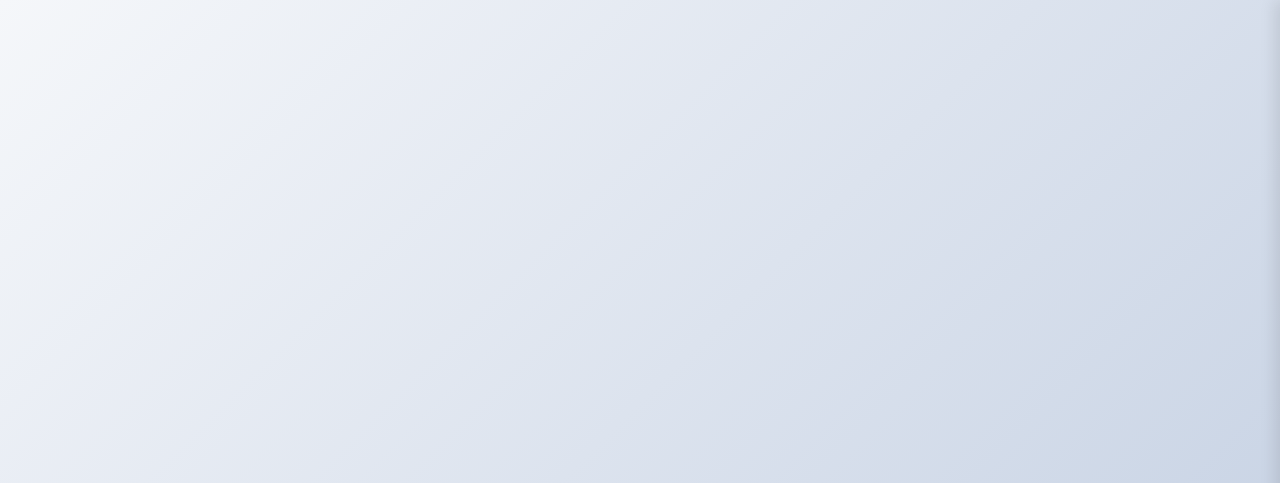
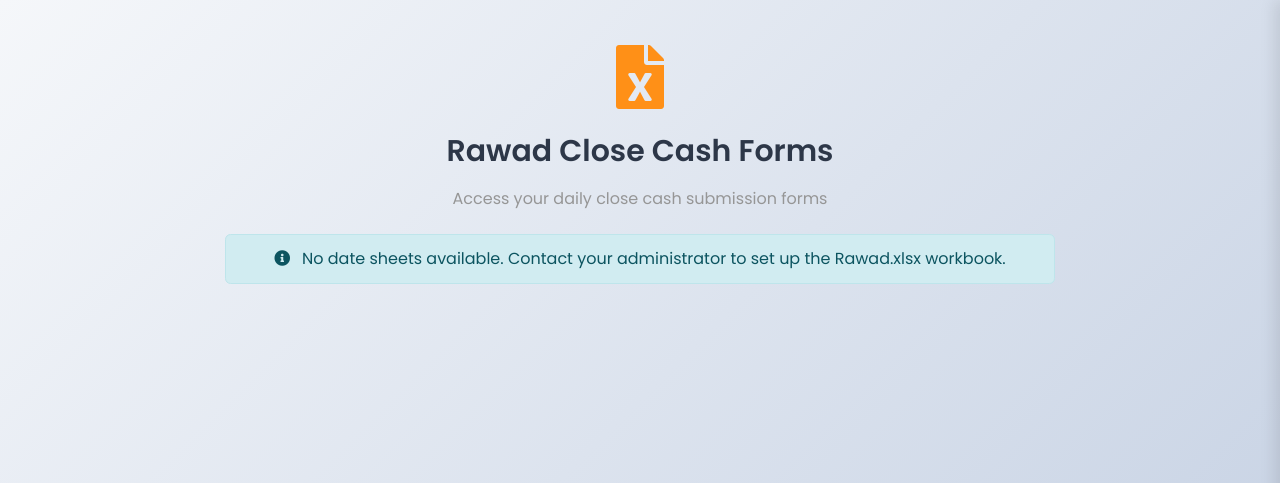
Before and after one commit to Rawad-A-I/a2z, a Django app: page /accounts/employee/close-cash/ in a window 1280 px wide. Shown: the top 483 px of the page. Run offline with Django 5.2, Linux system fonts and the light colour scheme; the visitor is signed in with stand-in values (Sample User, id 1); parts of the project's set-up code (start-up, migrations or seed data) failed here and were passed over; some libraries are stand-ins or nearby versions; some web fonts are replaced.

Commit message:
Rawad-only Close Cash forms: URLs, views with permission checks, sectioned templates, enhanced Excel schema detection, blank page entrypoint for Rawad/admin

```diff
--- a/accounts/close_cash_excel.py
+++ b/accounts/close_cash_excel.py
@@ -68,7 +68,7 @@ def detect_schema_for_sheet(ws) -> Dict[str, Any]:
     Heuristic detection:
     - If many label/value pairs in columns A/B → kv mode (single-record form)
     - Else if first non-empty row seems headers → table mode (use first data row)
-    Returns schema dict with mode, fields, and positional hints.
+    Returns schema dict with mode, fields, sections, and positional hints.
     """
     max_row = ws.max_row or 1
     max_col = ws.max_column or 1
@@ -76,23 +76,48 @@ def detect_schema_for_sheet(ws) -> Dict[str, Any]:
     # Attempt KV mode by scanning first 50 rows, first 4 columns for pairs
     kv_fields = []
     kv_hits = 0
+    sections = []
+    current_section = {"title": "General", "fields": []}
+
     for r in range(1, min(max_row, 50) + 1):
         label_cell = ws.cell(row=r, column=1)
         value_cell = ws.cell(row=r, column=2)
         label = label_cell.value if label_cell.value is not None else ""
+        value = value_cell.value if value_cell.value is not None else ""
+
         if isinstance(label, str) and label.strip():
-            kv_hits += 1
-            kv_fields.append({
-                "key": re.sub(r"[^a-zA-Z0-9_]+", "_", label.strip()).strip("_").lower()[:50] or f"field_{r}",
-                "label": label.strip(),
-                "type": infer_type(value_cell.value),
-                "cell": {"row": r, "col": 2},
-                "required": False,
-            })
+            # Check if this is a section header (label exists, value is empty)
+            if isinstance(value, str) and not value.strip():
+                # This might be a section header
+                if current_section["fields"]:  # Save previous section if it has fields
+                    sections.append(current_section.copy())
+                current_section = {"title": label.strip(), "fields": []}
+            else:
+                # Regular field
+                field = {
+                    "key": re.sub(r"[^a-zA-Z0-9_]+", "_", label.strip()).strip("_").lower()[:50] or f"field_{r}",
+                    "label": label.strip(),
+                    "type": infer_type(value),
+                    "cell": {"row": r, "col": 2},
+                    "required": False,
+                }
+                current_section["fields"].append(field)
+                kv_fields.append(field)
+                kv_hits += 1
+
+    # Add the last section
+    if current_section["fields"]:
+        sections.append(current_section)
+
+    # If no sections detected, create a single "General" section
+    if not sections and kv_fields:
+        sections = [{"title": "General", "fields": kv_fields}]
+
     if kv_hits >= 5:
         return {
             "mode": "kv",
             "fields": kv_fields,
+            "sections": sections,
         }
 
     # Header/table mode: find first non-empty row as headers
--- a/accounts/close_cash_views.py
+++ b/accounts/close_cash_views.py
@@ -79,16 +79,13 @@ def close_cash_dashboard(request):
         messages.error(request, 'You do not have employee access.')
         return redirect('index')
 
-    # Show blank page for all per new requirement
-    return render(request, 'accounts/close_cash_dashboard.html', {})
-
-    files = get_user_excel_files(request.user)
-
-    context = {
-        'files': files,
-        'is_admin': request.user.is_superuser,
-        'user': request.user,
-    }
+    # Show Rawad entrypoint for Rawad/admin, blank for others
+    context = {}
+    if is_rawad_or_admin(request.user):
+        # Get available date sheets for Rawad
+        schemas = CloseCashSchema.objects.filter(workbook__iexact='Rawad.xlsx').order_by('sheet_name')
+        context['rawad_schemas'] = schemas
+        context['show_rawad_entry'] = True
 
     return render(request, 'accounts/close_cash_dashboard.html', context)
 
@@ -356,6 +353,117 @@ def a2z_master_editor(request):
         return redirect('close_cash_dashboard')
 
 
+# =====================
+# Rawad-only Forms
+# =====================
+
+def is_rawad_or_admin(user):
+    """Check if user is Rawad (case-insensitive) or admin."""
+    return user.is_superuser or user.username.lower() == 'rawad'
+
+
+@login_required
+def rawad_forms_dashboard(request):
+    """Rawad-only forms dashboard showing available date sheets."""
+    if not is_rawad_or_admin(request.user):
+        messages.error(request, 'You do not have access to this page.')
+        return redirect('index')
+
+    # Get schemas for Rawad.xlsx
+    schemas = CloseCashSchema.objects.filter(workbook__iexact='Rawad.xlsx').order_by('sheet_name')
+    entries = CloseCashEntry.objects.filter(user=request.user, workbook__iexact='Rawad.xlsx')
+    latest_by_sheet = {e.sheet_name: e for e in entries}
+
+    context = {
+        'schemas': schemas,
+        'latest_by_sheet': latest_by_sheet,
+        'workbook_name': 'Rawad.xlsx',
+    }
+    return render(request, 'accounts/close_cash_rawad_dashboard.html', context)
+
+
+@login_required
+def rawad_edit_close_cash_form(request, sheet_name):
+    """Edit Rawad form for specific date sheet."""
+    if not is_rawad_or_admin(request.user):
+        messages.error(request, 'You do not have access to this page.')
+        return redirect('index')
+
+    try:
+        schema_obj = CloseCashSchema.objects.get(workbook__iexact='Rawad.xlsx', sheet_name=sheet_name, version='v1')
+    except CloseCashSchema.DoesNotExist:
+        messages.error(request, 'Form schema not found for this sheet.')
+        return redirect('rawad_forms_dashboard')
+
+    # Load latest entry for prefill
+    entry = CloseCashEntry.objects.filter(
+        user=request.user,
+        workbook__iexact='Rawad.xlsx',
+        sheet_name=sheet_name,
+        source_version='v1'
+    ).order_by('-created_at').first()
+
+    context = {
+        'sheet_name': sheet_name,
+        'schema': schema_obj.schema_json,
+        'values': entry.data_json if entry else {},
+        'workbook_name': 'Rawad.xlsx',
+    }
+    return render(request, 'accounts/close_cash_form_edit.html', context)
+
+
+@login_required
+@require_POST
+@transaction.atomic
+def rawad_submit_close_cash_form(request, sheet_name):
+    """Submit Rawad form data."""
+    if not is_rawad_or_admin(request.user):
+        return JsonResponse({'error': 'Access denied'}, status=403)
+
+    try:
+        payload = json.loads(request.body.decode('utf-8'))
+    except Exception:
+        return JsonResponse({'error': 'Invalid JSON payload'}, status=400)
+
+    data = payload.get('data', {})
+    entry_date = payload.get('entry_date')
+
+    try:
+        schema_obj = CloseCashSchema.objects.get(workbook__iexact='Rawad.xlsx', sheet_name=sheet_name, version='v1')
+    except CloseCashSchema.DoesNotExist:
+        return JsonResponse({'error': 'Form schema not found'}, status=404)
+
+    # Convert entry_date
+    from django.utils import timezone
+    if entry_date:
+        try:
+            from datetime import date
+            entry_date_obj = timezone.datetime.fromisoformat(entry_date).date()
+        except Exception:
+            return JsonResponse({'error': 'Invalid entry_date'}, status=400)
+    else:
+        entry_date_obj = timezone.now().date()
+
+    # Persist DB entry
+    entry = CloseCashEntry.objects.create(
+        user=request.user,
+        workbook='Rawad.xlsx',
+        sheet_name=sheet_name,
+        entry_date=entry_date_obj,
+        data_json=data,
+        source_version='v1',
+    )
+
+    # Sync back to Rawad workbook
+    try:
+        rawad_workbook_path = os.path.join(get_close_cash_directory(), 'Rawad.xlsx')
+        write_values_to_workbook(rawad_workbook_path, sheet_name, schema_obj.schema_json, data)
+    except Exception as e:
+        return JsonResponse({'success': True, 'warning': f'Data saved but Excel sync failed: {str(e)}'})
+
+    return JsonResponse({'success': True, 'message': 'Form saved successfully'})
+
+
 @login_required
 @require_http_methods(["POST"])
 def save_excel_changes(request, filename):
--- a/accounts/urls.py
+++ b/accounts/urls.py
@@ -91,6 +91,11 @@ urlpatterns = [
 
     # New: A to Z master editor (editable mirror)
     path('employee/close-cash/a2z/', a2z_master_editor, name='a2z_master_editor'),
+
+    # Rawad-only Close Cash Forms
+    path('employee/close-cash/rawad/', rawad_forms_dashboard, name='rawad_forms_dashboard'),
+    path('employee/close-cash/rawad/<str:sheet_name>/', rawad_edit_close_cash_form, name='rawad_edit_close_cash_form'),
+    path('employee/close-cash/rawad/<str:sheet_name>/submit/', rawad_submit_close_cash_form, name='rawad_submit_close_cash_form'),
 
     # Inventory Management URLs
     path('inventory/dashboard/', inventory_dashboard, name='inventory_dashboard'),
--- a/templates/accounts/close_cash_dashboard.html
+++ b/templates/accounts/close_cash_dashboard.html
@@ -4,5 +4,42 @@
 {% block title %}Close Cash{% endblock %}
 
 {% block start %}
+{% if show_rawad_entry %}
+<div class="container-fluid">
+    <div class="row justify-content-center">
+        <div class="col-lg-8">
+            <div class="text-center py-5">
+                <i class="fas fa-file-excel fa-4x text-warning mb-4"></i>
+                <h2 class="mb-3">Rawad Close Cash Forms</h2>
+                <p class="text-muted mb-4">Access your daily close cash submission forms</p>
 
+                {% if rawad_schemas %}
+                <div class="row">
+                    <div class="col-md-6 mx-auto">
+                        <div class="card">
+                            <div class="card-body">
+                                <h5 class="card-title">Available Date Sheets</h5>
+                                <p class="text-muted">Select a date to fill out your close cash form</p>
+                                <div class="d-grid gap-2">
+                                    <a href="{% url 'rawad_forms_dashboard' %}" class="btn btn-warning btn-lg">
+                                        <i class="fas fa-calendar-alt me-2"></i>View All Dates
+                                    </a>
+                                </div>
+                            </div>
+                        </div>
+                    </div>
+                </div>
+                {% else %}
+                <div class="alert alert-info">
+                    <i class="fas fa-info-circle me-2"></i>
+                    No date sheets available. Contact your administrator to set up the Rawad.xlsx workbook.
+                </div>
+                {% endif %}
+            </div>
+        </div>
+    </div>
+</div>
+{% else %}
+<!-- Blank page for non-Rawad users -->
+{% endif %}
 {% endblock %}
```
Also changed, not shown: templates/accounts/close_cash_form_edit.html (+30 -5 lines), templates/accounts/close_cash_rawad_dashboard.html (added, +63 -0 lines).
